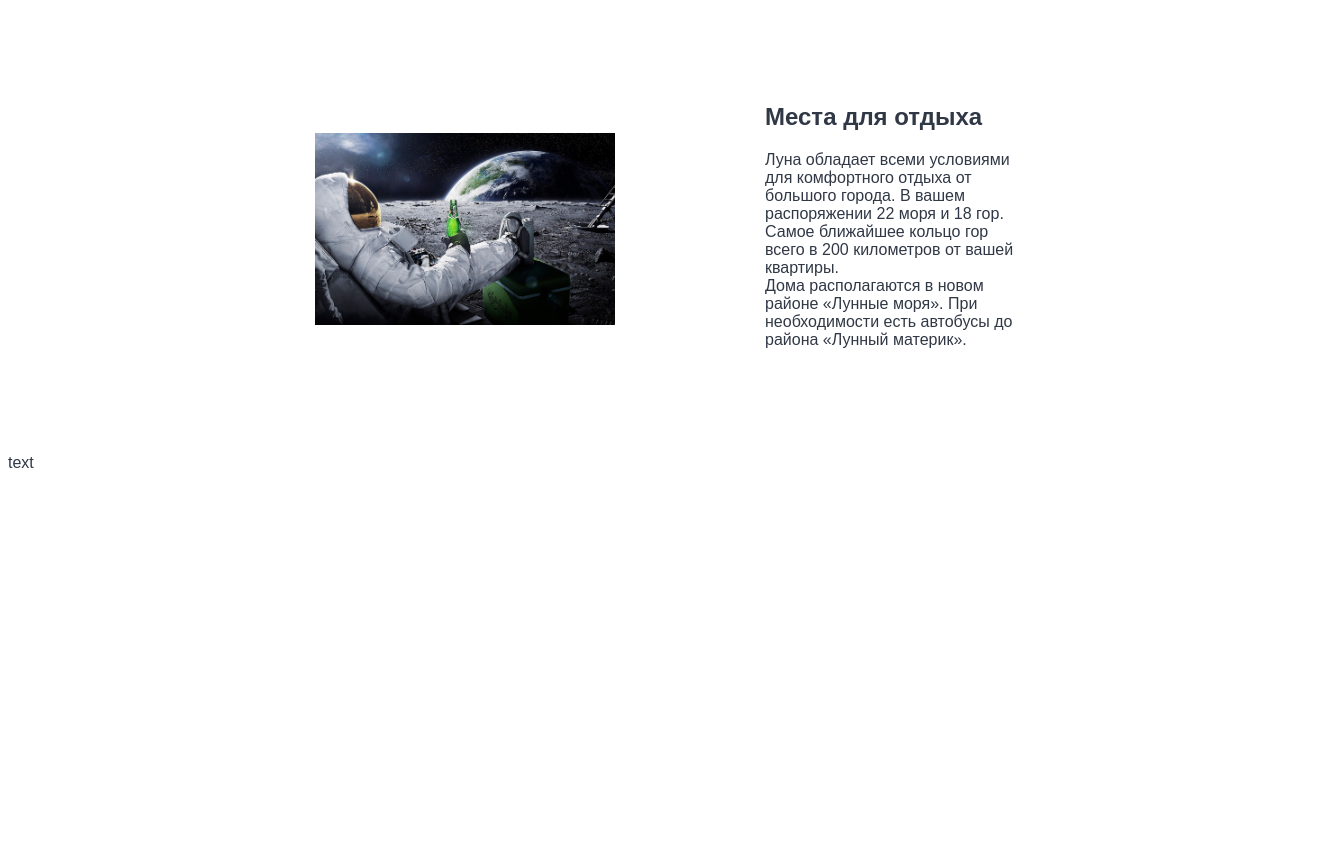
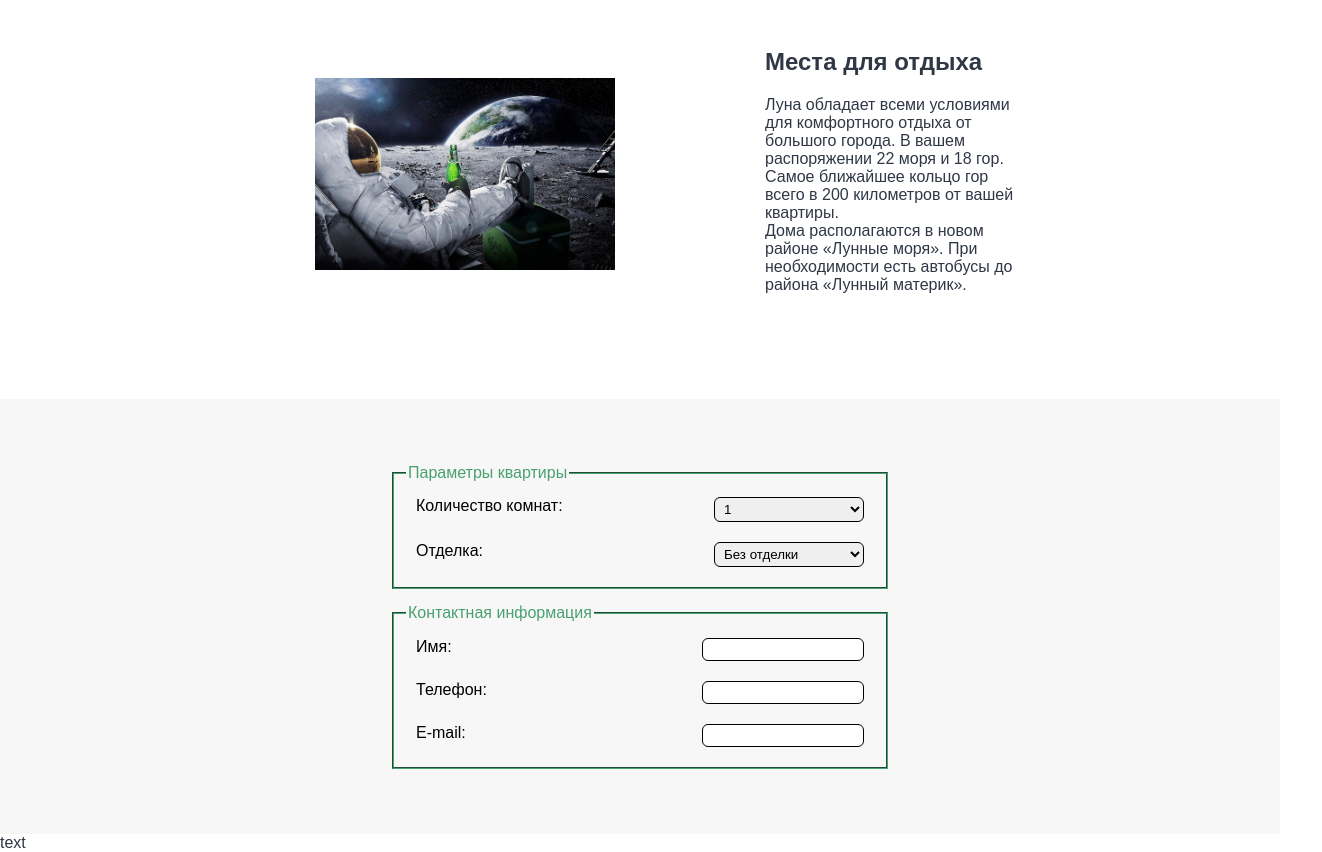
Before and after one commit to NikitaNaumenko/layout-designer-project-lvl1, a website: page src/index.html in a window 1280 px wide. Shown: the part 1229-2081 px from the top of the page, 1322 px wide, since content can reach past the window. Before the commit the page ends 1709 px from the top, so only its background shows below. Drawn offline with Linux system fonts and the light colour scheme.

Commit message:
six step

```diff
--- a/src/index.html
+++ b/src/index.html
@@ -31,7 +31,7 @@
         <div class="header-description">Место откуда не хочется улетать</div>
       </div>
 
-      <button class="btn btn-outline-white">Забронировать</button>
+      <a href="#issue-section" class="btn btn-outline-white">Забронировать</a>
     </div>
     <section id="advantages" class="row">
       <div class="col">
@@ -64,12 +64,12 @@
         </div>
       </div>
       <div class="col">
-        <img src="images/moon-1.jpg" class="section-image">
+        <img src="images/moon-1.jpg" class="section-image p-50">
       </div>
     </section>
     <section id="relax" class="row justify-content-space-around">
       <div class="col">
-        <img src="images/moon-2.jpg" class="section-image">
+        <img src="images/moon-2.jpg" class="section-image p-50">
       </div>
       <div class="col">
         <h2>Места для отдыха</h2>
@@ -80,6 +80,44 @@
         </div>
       </div>
     </section>
+    <section id="issue-section" class="issue-section">
+      <form class="p-50 issue-form">
+        <fieldset class="fieldset-issue">
+          <legend>Параметры квартиры</legend>
+          <div class="field">
+            <label for="rooms">Количество комнат:</label>
+            <select class="issue-select" name="rooms">
+              <option value="1" selected>1</option>
+              <option value="2">2</option>
+              <option value="3">3</option>
+            </select>
+          </div>
+          <div class="field">
+            <label for="design">Отделка:</label>
+            <select class="issue-select" name="design">
+              <option value="none" selected>Без отделки</option>
+              <option value="full">Евроремонт</option>
+              <option value="part">Черновая отделка</option>
+            </select>
+          </div>
+        </fieldset>
+        <fieldset class="fieldset-issue">
+          <legend>Контактная информация</legend>
+          <div class="field">
+            <label for="name">Имя:</label>
+            <input class="issue-input" type="text" id="name">
+          </div>
+          <div class="field">
+            <label for="phone">Телефон:</label>
+            <input class="issue-input" type="text" id="phone">
+          </div>
+          <div class="field">
+            <label for="email">E-mail:</label>
+            <input class="issue-input" type="text" id="email">
+          </div>
+        </fieldset>
+      </form>
+    </section>
   </main>
   <footer>
     text
--- a/src/styles/style.css
+++ b/src/styles/style.css
@@ -3,6 +3,7 @@ body {
   font-family: Arial, Helvetica, sans-serif;
   font-size: 16px;
   color: #303846;
+  margin: 0px;
 }
 
 .nav {
@@ -43,7 +44,6 @@ body {
   justify-content: center;
   flex-direction: column;
   align-items: center;
-  padding: 25px;
 }
 .main-jumbotron {
   background-image: url("../images/banner.png");
@@ -95,8 +95,45 @@ body {
 
 .section-image {
   width: 300px;
-  padding: 50px;
 }
 .justify-content-space-around {
   justify-content: space-around;
 }
+.issue-section {
+  background-color: #f7f7f7;
+  width: 100%;
+  display: flex;
+  justify-content: center;
+}
+.p-50 {
+  padding: 50px;
+}
+
+.issue-form {
+  width: 500px;
+}
+.fieldset-issue {
+  border-color: #49a070;
+  color: #49a070;
+  margin-top: 15px;
+  margin-bottom: 15px;
+}
+
+.field {
+  color: #000000;
+  display: flex;
+  justify-content: space-between;
+  padding: 10px;
+}
+.issue-select {
+  width: 150px;
+  padding: 3px 5px;
+  border-radius: 6px;
+  border: 1px solid #000000;
+}
+.issue-input {
+  width: 150px;
+  padding: 3px 5px;
+  border-radius: 6px;
+  border: 1px solid #000000;
+}
```
